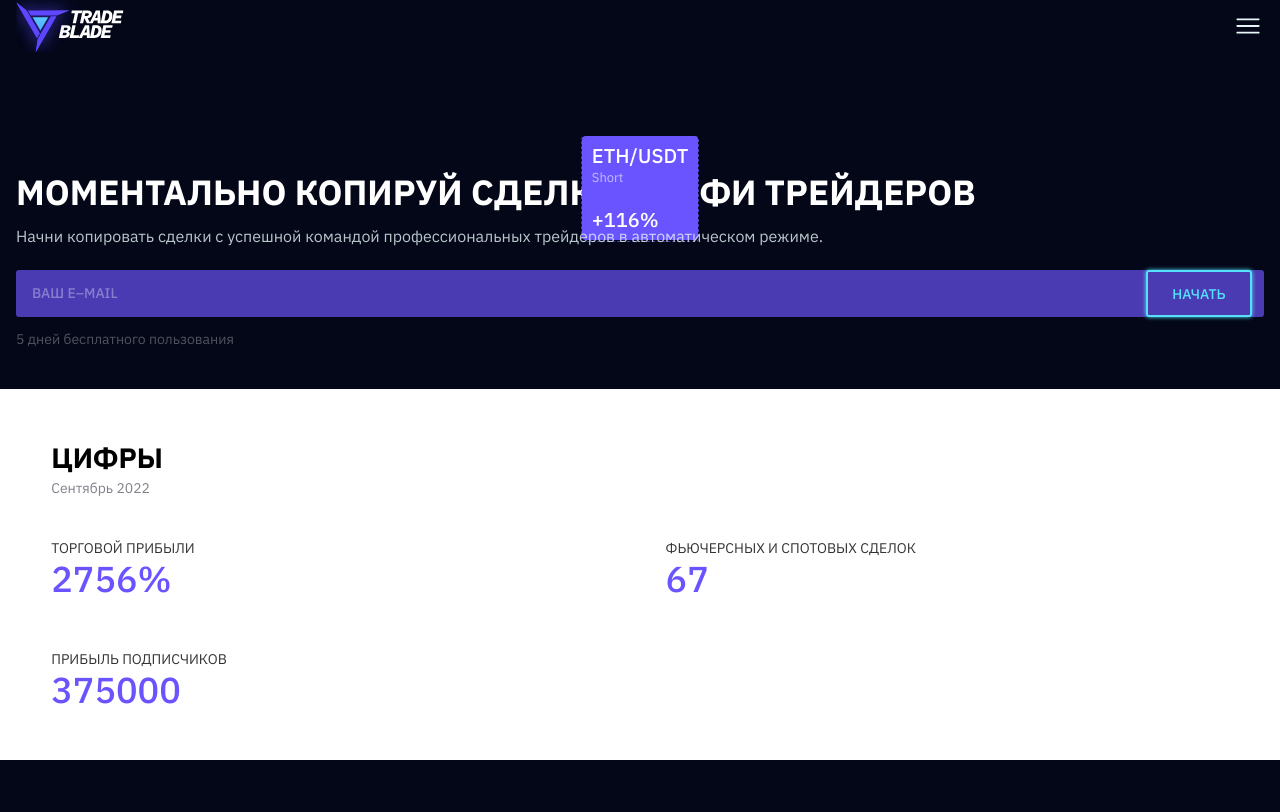
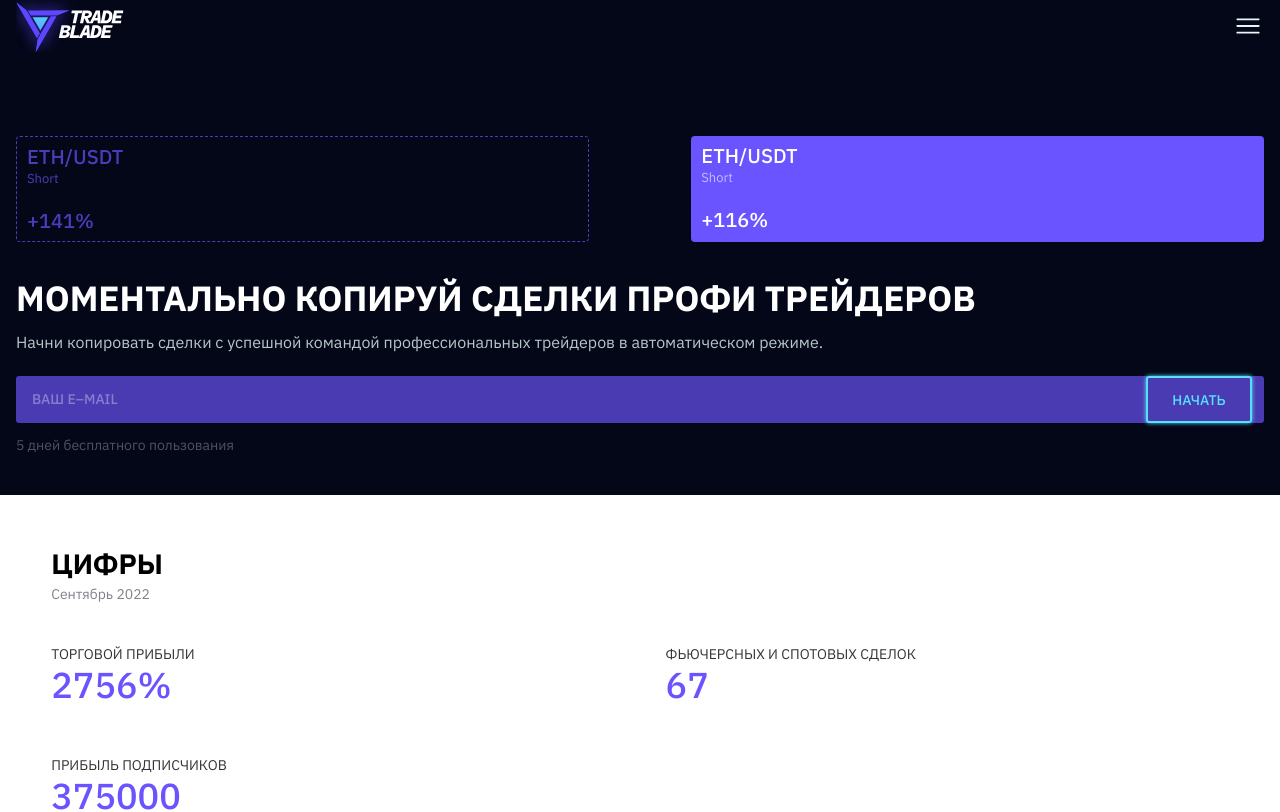
Before and after one commit to Maksimka66/tm-leads-test, a React (Vite) app: page / in a window 1280 px wide. Shown: the top 812 px of the page. Built offline with nearby package versions, Linux system fonts and the light colour scheme; a web font is replaced by a local one.

Commit message:
Update Hero.module.scss

```diff
--- a/src/components/Hero/Hero.module.scss
+++ b/src/components/Hero/Hero.module.scss
@@ -18,14 +18,15 @@
     position: relative;
     display: flex;
     justify-content: center;
+    gap: 8vw;
 
     &:hover .ethListItem:nth-child(1) {
-            transform: translate(-50%, -50%) scale(0.95);
-            opacity: 0.5;
-        }
+        transform: translate(-50%, -50%) scale(0.95);
+        opacity: 0.5;
+    }
 
     &:hover .ethListItem:nth-child(2) {
-            transform: translate(10px, 10px);
+        transform: translate(10px, 10px);
     }
 
     @media (min-width: 1440px) {
@@ -41,21 +42,16 @@
     display: flex;
     flex-direction: column;
     gap: 20px;
-
-    width: fit-content;
-    position: absolute;
-
     transition: transform 0.4s ease, opacity 0.4s ease;
 
     @media (min-width: 1440px) {
+        position: absolute;
         padding: 12px 10px;
-        width: 50%;
     }
 }
 
 .ethListItem:first-child {
     border: 1px dashed rgba(106, 84, 255, 0.7);
-    margin-bottom: 8vh;
 
     p, span {
         color: #6A54FF;
```
